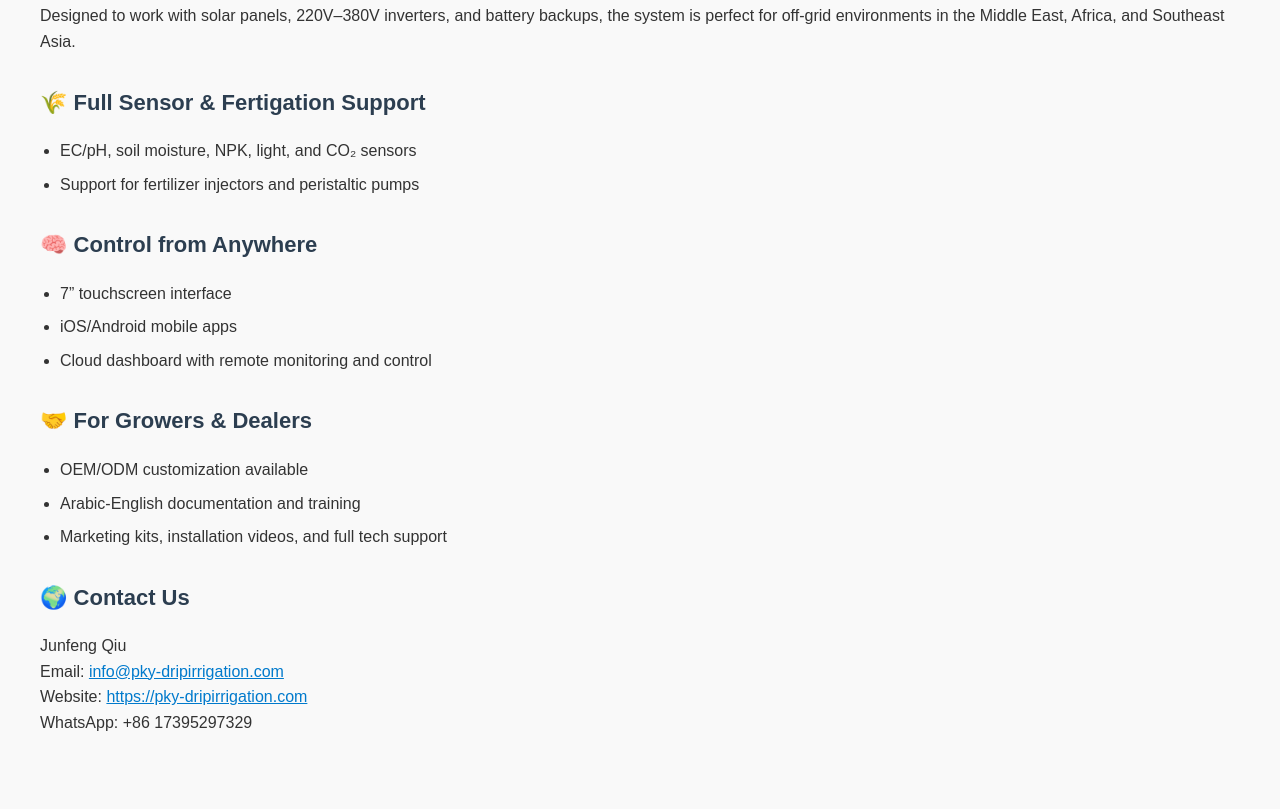
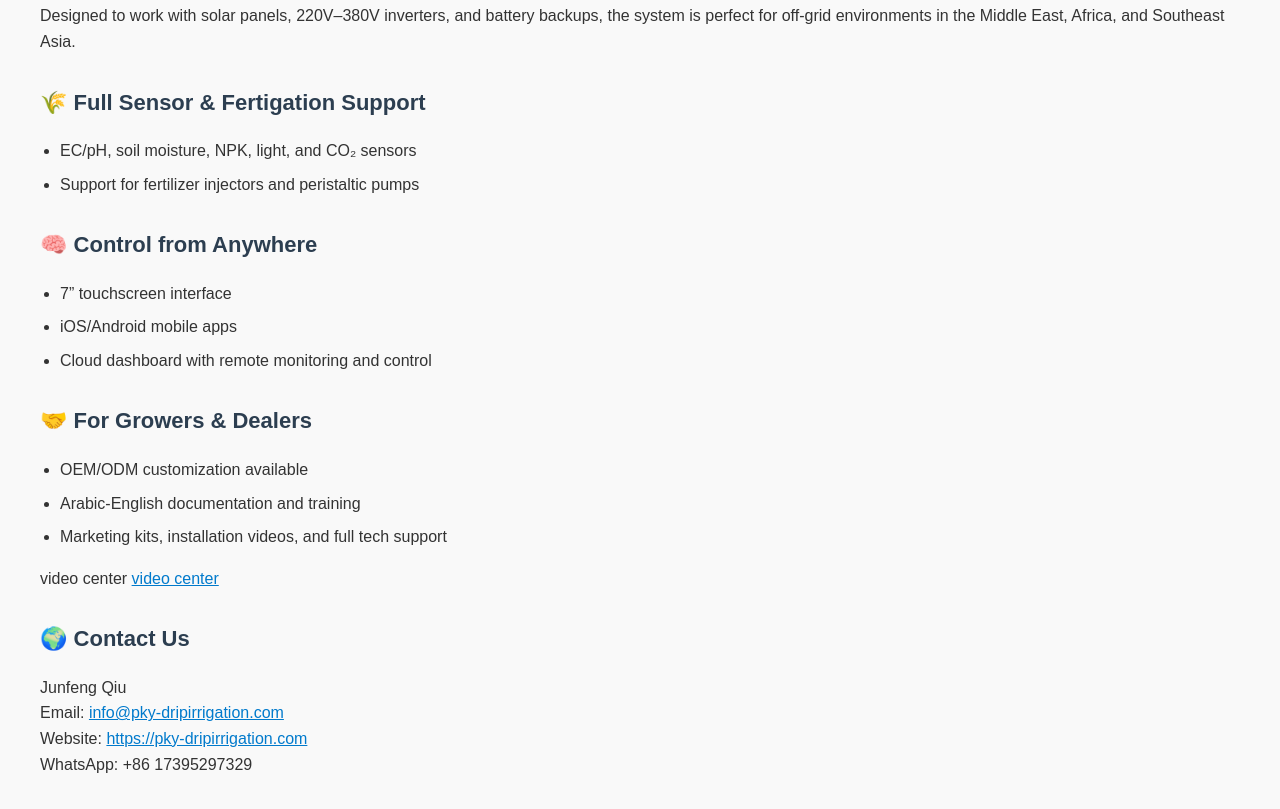
Before and after one commit to wuming9/pkydrip, a plain HTML site: page index.html in a window 1280 px wide. Shown: the part 459-1268 px from the top of the page. Before the commit the page ends 1235 px from the top, so only its background shows below. Drawn offline with Linux system fonts and the light colour scheme.

Commit message:
Update index.html

```diff
--- a/index.html
+++ b/index.html
@@ -49,7 +49,8 @@
     <li>Arabic-English documentation and training</li>
     <li>Marketing kits, installation videos, and full tech support</li>
   </ul>
-
+  <p>video center
+  <a href="video-center.html">video center </a> </p>
   <h2>🌍 Contact Us</h2>
   <p>
     Junfeng Qiu<br />
```
